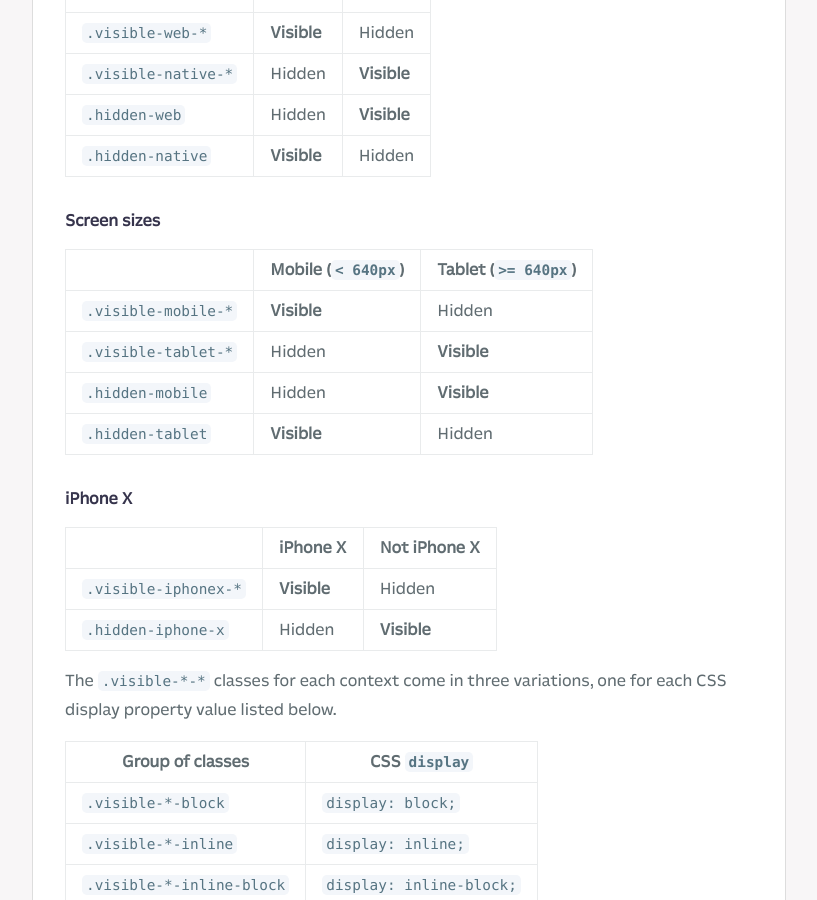
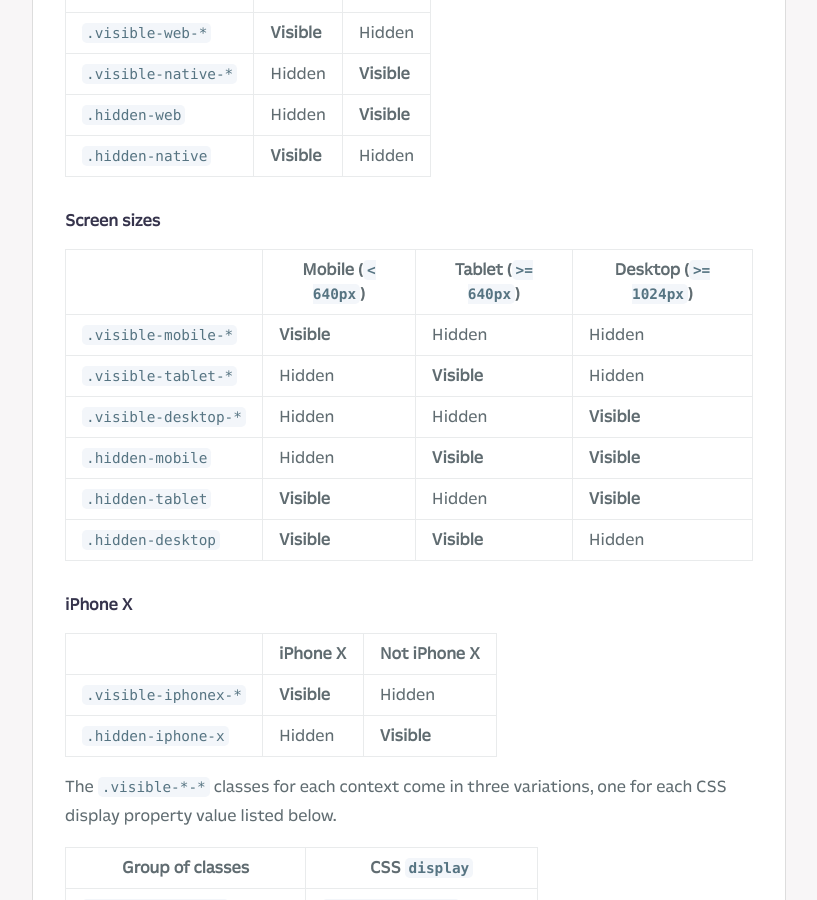
Before and after one commit to Fliplet/fliplet-cli, a Jekyll site: the page built from docs/Context-targeting.md, in a window 1280 px wide and 900 px high, scrolled down 3161 px. Shown: the whole window, without its empty margins (254-1071 px from the left). Built offline with Jekyll 4.4.1, drawn with Linux system fonts in a browser that asks for light colours; nearby versions of some CDN libraries; our own code applies the rules of GitHub Pages for plain Markdown files; library files that are not in the unit come from our copies; comment, search, counter and statistics services are not loaded; a style sheet for code colours, icons or effects is not loaded.

Commit message:
Update context targeting to include desktops

```diff
--- a/docs/Context-targeting.md
+++ b/docs/Context-targeting.md
@@ -108,12 +108,14 @@ Use a single or combination of the available classes for toggling content across
 
 #### Screen sizes
 
-|   | Mobile (`< 640px`) | Tablet (`>= 640px`) |
+|   | Mobile (`< 640px`) | Tablet (`>= 640px`) | Desktop (`>= 1024px`) |
 | --- | --- | ---
-| `.visible-mobile-*` | **Visible** | Hidden |
-| `.visible-tablet-*` | Hidden | **Visible** |
-| `.hidden-mobile` | Hidden | **Visible** |
-| `.hidden-tablet` | **Visible** | Hidden |
+| `.visible-mobile-*` | **Visible** | Hidden | Hidden |
+| `.visible-tablet-*` | Hidden | **Visible** | Hidden |
+| `.visible-desktop-*` | Hidden | Hidden | **Visible** |
+| `.hidden-mobile` | Hidden | **Visible** | **Visible** |
+| `.hidden-tablet` | **Visible** | Hidden | **Visible** |
+| `.hidden-desktop` | **Visible** | **Visible** | Hidden |
 
 #### iPhone X
 
```
